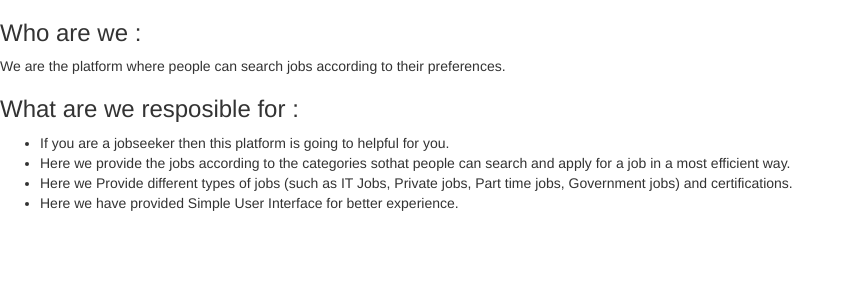
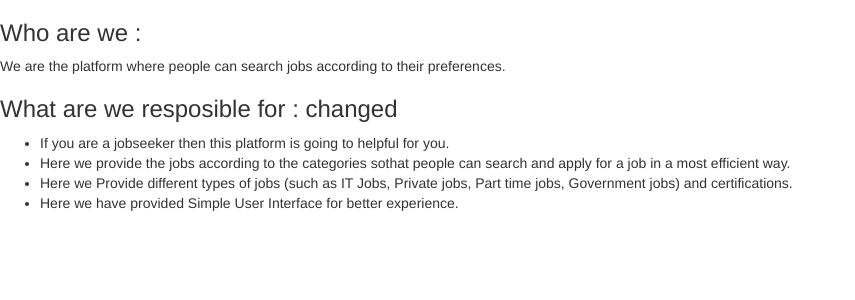
Before and after one commit to jobplusofficial/jobs, a Django app: page /about_us/ in a window 1280 px wide. Shown: the part 52-352 px from the top of the page, without its empty margins (0-855 px from the left). Run offline with Django 3.2, Linux system fonts and the light colour scheme; some libraries are stand-ins or nearby versions.

Commit message:
comitted1

```diff
--- a/jobs1/templates/jobs1/about_us.html
+++ b/jobs1/templates/jobs1/about_us.html
@@ -172,7 +172,7 @@
         <h3>Who are we : </h3>
         <p>We are the platform where people can search jobs according to their preferences.  </p>
 
-        <h3>What are we resposible for : </h3>
+        <h3>What are we resposible for : changed </h3>
         <ul>
           <li>If you are a jobseeker then this platform is going to helpful for you.</li>
           <li>Here we provide the jobs according to the categories sothat people can search and apply for a job in a most efficient way.</li>
```
